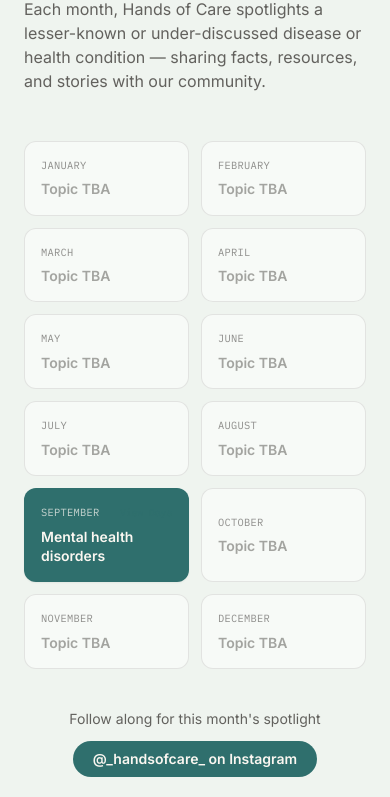
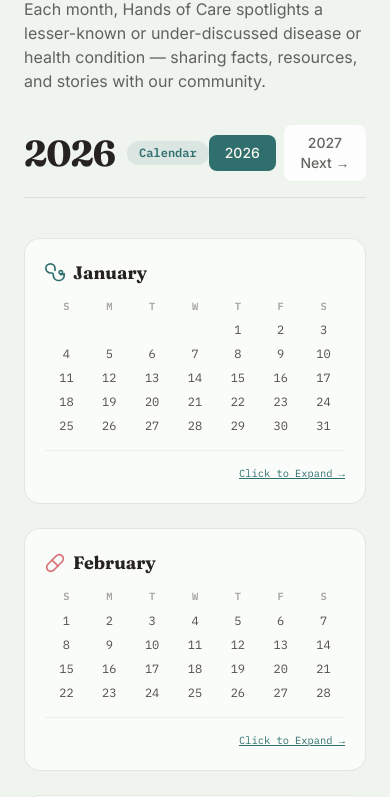
Before and after one commit to hanukolli/hands-of-care-, a Next.js app: page / in a window 390 px wide. Shown: the part 5797-6594 px from the top of the page. Built offline with nearby package versions, Linux system fonts and the light colour scheme.

Commit message:
Update MonthlyFeature.tsx

```diff
--- a/components/MonthlyFeature.tsx
+++ b/components/MonthlyFeature.tsx
@@ -1,34 +1,96 @@
 "use client";
 
-import { useState } from "react";
+import React, { useState } from "react";
 import Reveal from "./Reveal";
 import { monthlyFeature, site } from "@/lib/content";
 
+// Cute Medical Icons
+const MedicalIcons: Record<number, React.ReactNode> = {
+  0: ( // Heartbeat / Stethoscope
+    <svg className="w-5 h-5 text-teal shrink-0" viewBox="0 0 24 24" fill="none" stroke="currentColor" strokeWidth="2" strokeLinecap="round" strokeLinejoin="round">
+      <path d="M19 14c1.49 0 2.87-.47 4-1.26V15c0 3.31-2.69 6-6 6h-1a6 6 0 0 1-6-6v-1a2 2 0 0 0-2-2H6.83A6.002 6.002 0 0 1 1 6.5C1 3.46 3.46 1 6.5 1S12 3.46 12 6.5V9" />
+      <circle cx="19" cy="11" r="2" />
+    </svg>
+  ),
+  1: ( // Pill / Medicine
+    <svg className="w-5 h-5 text-coral shrink-0" viewBox="0 0 24 24" fill="none" stroke="currentColor" strokeWidth="2" strokeLinecap="round" strokeLinejoin="round">
+      <path d="m10.5 20.5 10-10a4.95 4.95 0 1 0-7-7l-10 10a4.95 4.95 0 1 0 7 7Z" />
+      <path d="m8.5 8.5 7 7" />
+    </svg>
+  ),
+  2: ( // Bandage / Care
+    <svg className="w-5 h-5 text-peach shrink-0" viewBox="0 0 24 24" fill="none" stroke="currentColor" strokeWidth="2" strokeLinecap="round" strokeLinejoin="round">
+      <rect width="18" height="18" x="3" y="3" rx="2" />
+      <path d="m9 15 6-6" />
+      <path d="m15 15-6-6" />
+    </svg>
+  ),
+  3: ( // Syringe / Health
+    <svg className="w-5 h-5 text-mint shrink-0" viewBox="0 0 24 24" fill="none" stroke="currentColor" strokeWidth="2" strokeLinecap="round" strokeLinejoin="round">
+      <path d="m18 2 4 4" />
+      <path d="m17 7 3 3" />
+      <path d="M19 9 8.7 19.3c-1 1-2.5 1-3.4 0l-.6-.6c-1-1-1-2.5 0-3.4L15 5" />
+      <path d="m9 11 4 4" />
+      <path d="m5 19-3 3" />
+      <path d="m14 4 6 6" />
+    </svg>
+  ),
+};
+
+interface MonthData {
+  name: string;
+  daysCount: number;
+  startDayOfWeek: number; // 0 = Sun, 1 = Mon, ..., 6 = Sat
+  topic?: string;
+}
+
+const months2026: MonthData[] = [
+  { name: "January", daysCount: 31, startDayOfWeek: 4 },
+  { name: "February", daysCount: 28, startDayOfWeek: 0 },
+  { name: "March", daysCount: 31, startDayOfWeek: 0 },
+  { name: "April", daysCount: 30, startDayOfWeek: 3 },
+  { name: "May", daysCount: 31, startDayOfWeek: 5 },
+  { name: "June", daysCount: 30, startDayOfWeek: 1 },
+  { name: "July", daysCount: 31, startDayOfWeek: 3 },
+  { name: "August", daysCount: 31, startDayOfWeek: 6 },
+  { name: "September", daysCount: 30, startDayOfWeek: 2, topic: "Mental Health Awareness" },
+  { name: "October", daysCount: 31, startDayOfWeek: 4 },
+  { name: "November", daysCount: 30, startDayOfWeek: 0 },
+  { name: "December", daysCount: 31, startDayOfWeek: 2 },
+];
+
+const months2027: MonthData[] = [
+  { name: "January", daysCount: 31, startDayOfWeek: 5 },
+  { name: "February", daysCount: 28, startDayOfWeek: 1 },
+  { name: "March", daysCount: 31, startDayOfWeek: 1 },
+  { name: "April", daysCount: 30, startDayOfWeek: 4 },
+  { name: "May", daysCount: 31, startDayOfWeek: 6 },
+  { name: "June", daysCount: 30, startDayOfWeek: 2 },
+  { name: "July", daysCount: 31, startDayOfWeek: 4 },
+  { name: "August", daysCount: 31, startDayOfWeek: 0 },
+  { name: "September", daysCount: 30, startDayOfWeek: 3, topic: "Mental Health Awareness" },
+  { name: "October", daysCount: 31, startDayOfWeek: 5 },
+  { name: "November", daysCount: 30, startDayOfWeek: 1 },
+  { name: "December", daysCount: 31, startDayOfWeek: 3 },
+];
+
+const weekDays = ["S", "M", "T", "W", "T", "F", "S"];
 const accents = ["bg-teal", "bg-coral", "bg-peach", "bg-mint"];
 
 export default function MonthlyFeature() {
-  const [selectedMonth, setSelectedMonth] = useState<string | null>(null);
+  const [year, setYear] = useState<2026 | 2027>(2026);
+  const [selectedMonth, setSelectedMonth] = useState<MonthData | null>(null);
 
-  // Generate 30 days for September
-  const septemberDays = Array.from({ length: 30 }, (_, i) => ({
-    dayNumber: i + 1,
-    topic: "TBA",
-  }));
+  const currentMonths = year === 2026 ? months2026 : months2027;
 
-  const handleMonthClick = (monthName: string) => {
-    // Toggle calendar open/close if September is clicked
-    if (monthName.toLowerCase().includes("september") || monthName.toLowerCase().includes("sep")) {
-      setSelectedMonth((prev) => (prev === monthName ? null : monthName));
-    }
+  const handleMonthClick = (m: MonthData) => {
+    setSelectedMonth((prev) => (prev?.name === m.name ? null : m));
   };
 
   return (
-    <section
-      id="awareness"
-      className="border-y border-ink/10 bg-teal-light/40"
-    >
-      <div className="mx-auto max-w-6xl px-6 py-20">
-        <Reveal className="mb-12 max-w-xl">
+    <section id="awareness" className="border-y border-ink/10 bg-teal-light/40 py-20">
+      <div className="mx-auto max-w-6xl px-6">
+        <Reveal className="mb-8 max-w-xl">
           <span className="eyebrow text-teal">{monthlyFeature.eyebrow}</span>
           <h2 className="mt-3 font-display text-3xl font-semibold text-ink sm:text-4xl">
             {monthlyFeature.title}
@@ -36,102 +98,175 @@ export default function MonthlyFeature() {
           <p className="mt-4 font-body text-ink/70">{monthlyFeature.intro}</p>
         </Reveal>
 
-        {/* Main Months Grid */}
-        <Reveal
-          delay={80}
-          className="grid grid-cols-2 gap-3 sm:grid-cols-3 lg:grid-cols-4"
+        {/* Year Navigation Bar */}
+        <div className="mb-10 flex items-center justify-between border-b border-ink/10 pb-4">
+          <div className="flex items-center gap-3">
+            <h3 className="font-display text-4xl font-bold tracking-tight text-ink">{year}</h3>
+            <span className="rounded-full bg-teal/10 px-3 py-1 font-mono text-xs font-semibold text-teal">
+              Calendar
+            </span>
+          </div>
+
+          <div className="flex items-center gap-2">
+            <button
+              onClick={() => {
+                setYear(2026);
+                setSelectedMonth(null);
+              }}
+              className={`rounded-lg px-4 py-2 font-body text-sm font-medium transition ${
+                year === 2026
+                  ? "bg-teal text-linen shadow-xs"
+                  : "bg-white/80 text-ink/70 hover:bg-white"
+              }`}
             >
-          {monthlyFeature.months.map((m, i) => {
-            const filled = Boolean(m.topic);
-            const accent = accents[i % accents.length];
-            const isSeptember =
-              m.month.toLowerCase().includes("september") ||
-              m.month.toLowerCase().includes("sep");
-            const isSelected = selectedMonth === m.month;
+              2026
+            </button>
+            <button
+              onClick={() => {
+                setYear(2027);
+                setSelectedMonth(null);
+              }}
+              className={`rounded-lg px-4 py-2 font-body text-sm font-medium transition ${
+                year === 2027
+                  ? "bg-teal text-linen shadow-xs"
+                  : "bg-white/80 text-ink/70 hover:bg-white"
+              }`}
+            >
+              2027 Next →
+            </button>
+          </div>
+        </div>
+
+        {/* 12-Month Calendar Grid */}
+        <Reveal delay={80} className="grid grid-cols-1 gap-6 sm:grid-cols-2 lg:grid-cols-3">
+          {currentMonths.map((m, i) => {
+            const isSelected = selectedMonth?.name === m.name;
+            const isSep = m.name === "September";
 
             return (
-              <button
-                key={m.month}
-                type="button"
-                onClick={() => handleMonthClick(m.month)}
-                className={`group text-left rounded-xl border px-4 py-4 transition hover:-translate-y-0.5 focus-ring ${
-                  filled
-                    ? `${accent} border-transparent shadow-sm`
-                    : "border-ink/10 bg-white/50"
-                } ${isSelected ? "ring-2 ring-teal ring-offset-2" : ""}`}
-              >
-                <div className="flex items-center justify-between">
-                  <p
-                    className={`font-mono text-[0.65rem] uppercase tracking-wide ${
-                      filled ? "text-linen/75" : "text-ink/50"
+              <div
+                key={m.name}
+                onClick={() => handleMonthClick(m)}
+                className={`group cursor-pointer rounded-2xl border p-5 transition-all duration-200 hover:-translate-y-1 hover:shadow-md ${
+                  isSelected
+                    ? "border-teal bg-white ring-2 ring-teal ring-offset-2"
+                    : "border-ink/10 bg-white/70 hover:bg-white"
                 }`}
               >
-                    {m.month}
-                  </p>
-                  {isSeptember && (
-                    <span className="font-mono text-[0.6rem] text-teal underline group-hover:opacity-80">
-                      {isSelected ? "Close" : "View Days"}
+                {/* Month Header with Cute Medical Icon */}
+                <div className="mb-3 flex items-center justify-between">
+                  <div className="flex items-center gap-2">
+                    {MedicalIcons[i % 4]}
+                    <h4 className="font-display text-lg font-bold text-ink">{m.name}</h4>
+                  </div>
+                  {isSep && (
+                    <span className="rounded-full bg-teal/15 px-2 py-0.5 font-mono text-[0.65rem] font-bold text-teal">
+                      Mental Health
                     </span>
                   )}
                 </div>
-                <p
-                  className={`mt-1.5 font-body text-sm font-semibold leading-snug ${
-                    filled ? "text-linen" : "text-ink/40"
+
+                {/* Day of Week Headers */}
+                <div className="mb-1 grid grid-cols-7 text-center font-mono text-[0.65rem] font-semibold text-ink/40">
+                  {weekDays.map((d, idx) => (
+                    <span key={idx}>{d}</span>
+                  ))}
+                </div>
+
+                {/* Month Date Numbers */}
+                <div className="grid grid-cols-7 text-center font-mono text-xs text-ink/80">
+                  {/* Empty cells for padding before day 1 */}
+                  {Array.from({ length: m.startDayOfWeek }).map((_, idx) => (
+                    <span key={`empty-${idx}`} />
+                  ))}
+
+                  {/* Days */}
+                  {Array.from({ length: m.daysCount }).map((_, idx) => {
+                    const dayNum = idx + 1;
+                    return (
+                      <span
+                        key={dayNum}
+                        className={`py-1 ${
+                          isSep ? "font-semibold text-teal hover:underline" : "hover:text-teal"
                         }`}
                       >
-                  {m.topic ?? "Topic TBA"}
-                </p>
-              </button>
+                        {dayNum}
+                      </span>
+                    );
+                  })}
+                </div>
+
+                <div className="mt-3 border-t border-ink/5 pt-2 text-right">
+                  <span className="font-mono text-[0.65rem] text-teal underline group-hover:opacity-80">
+                    {isSelected ? "Close Schedule" : "Click to Expand →"}
+                  </span>
+                </div>
+              </div>
             );
           })}
         </Reveal>
 
-        {/* September Interactive Daily View */}
+        {/* Interactive Detailed Schedule View for Selected Month */}
         {selectedMonth && (
-          <div className="mt-8 rounded-2xl border border-ink/10 bg-white/80 p-6 shadow-sm backdrop-blur-sm transition-all">
-            <div className="mb-6 flex items-center justify-between border-b border-ink/10 pb-4">
+          <div className="mt-10 rounded-2xl border border-teal/20 bg-white p-6 shadow-lg transition-all">
+            <div className="mb-6 flex flex-wrap items-center justify-between gap-4 border-b border-ink/10 pb-4">
               <div>
-                <h3 className="font-display text-xl font-semibold text-ink">
-                  {selectedMonth} Schedule
-                </h3>
-                <p className="font-body text-xs text-ink/60">
-                  Daily topics and awareness updates
+                <div className="flex items-center gap-2">
+                  <span className="font-display text-2xl font-bold text-ink">
+                    {selectedMonth.name} {year} Schedule
+                  </span>
+                  {selectedMonth.name === "September" && (
+                    <span className="rounded-full bg-teal text-linen px-3 py-1 text-xs font-semibold">
+                      💚 Mental Health Awareness Month
+                    </span>
+                  )}
+                </div>
+                <p className="mt-1 font-body text-xs text-ink/60">
+                  Daily topics and awareness activities for {selectedMonth.name}
                 </p>
               </div>
+
               <button
                 onClick={() => setSelectedMonth(null)}
-                className="rounded-full bg-ink/5 px-3 py-1 font-body text-xs text-ink/70 hover:bg-ink/10"
+                className="rounded-full bg-ink/5 px-4 py-1.5 font-body text-xs font-medium text-ink/70 hover:bg-ink/10"
               >
-                ✕ Close
+                ✕ Close Schedule
               </button>
             </div>
 
-            {/* Daily Grid */}
-            <div className="grid grid-cols-2 gap-2.5 sm:grid-cols-5 md:grid-cols-6 lg:grid-cols-7">
-              {septemberDays.map((day) => (
+            {/* Daily Detailed Grid */}
+            <div className="grid grid-cols-2 gap-3 sm:grid-cols-4 md:grid-cols-6 lg:grid-cols-7">
+              {Array.from({ length: selectedMonth.daysCount }).map((_, i) => {
+                const dayNum = i + 1;
+                const accentClass = accents[i % accents.length];
+                return (
                   <div
-                  key={day.dayNumber}
-                  className="flex flex-col justify-between rounded-lg border border-ink/10 bg-white p-2.5 shadow-2xs transition hover:border-teal/40"
+                    key={dayNum}
+                    className="flex flex-col justify-between rounded-xl border border-ink/10 bg-teal-light/20 p-3 transition hover:border-teal/50 hover:bg-white"
                   >
-                  <span className="font-mono text-[0.65rem] font-bold text-teal">
-                    Day {day.dayNumber}
+                    <div className="flex items-center justify-between">
+                      <span className="font-mono text-xs font-bold text-teal">
+                        {selectedMonth.name.slice(0, 3)} {dayNum}
                       </span>
-                  <span className="mt-2 font-body text-xs font-medium text-ink/40">
-                    {day.topic}
-                  </span>
+                      <span className={`h-2 w-2 rounded-full ${accentClass}`} />
                     </div>
-              ))}
+                    <p className="mt-3 font-body text-xs font-medium text-ink/70">
+                      {selectedMonth.name === "September"
+                        ? "Mental Health Topic TBA"
+                        : selectedMonth.topic ?? "Topic TBA"}
+                    </p>
+                  </div>
+                );
+              })}
             </div>
           </div>
         )}
 
         <Reveal
           delay={160}
-          className="mt-10 flex flex-wrap items-center justify-center gap-3 text-center"
+          className="mt-12 flex flex-wrap items-center justify-center gap-3 text-center"
         >
-          <p className="font-body text-sm text-ink/70">
-            {monthlyFeature.ctaText}
-          </p>
+          <p className="font-body text-sm text-ink/70">{monthlyFeature.ctaText}</p>
           <a
             href={site.instagramUrl}
             target="_blank"
```
Lines whose indentation alone changed are shown as unchanged.
